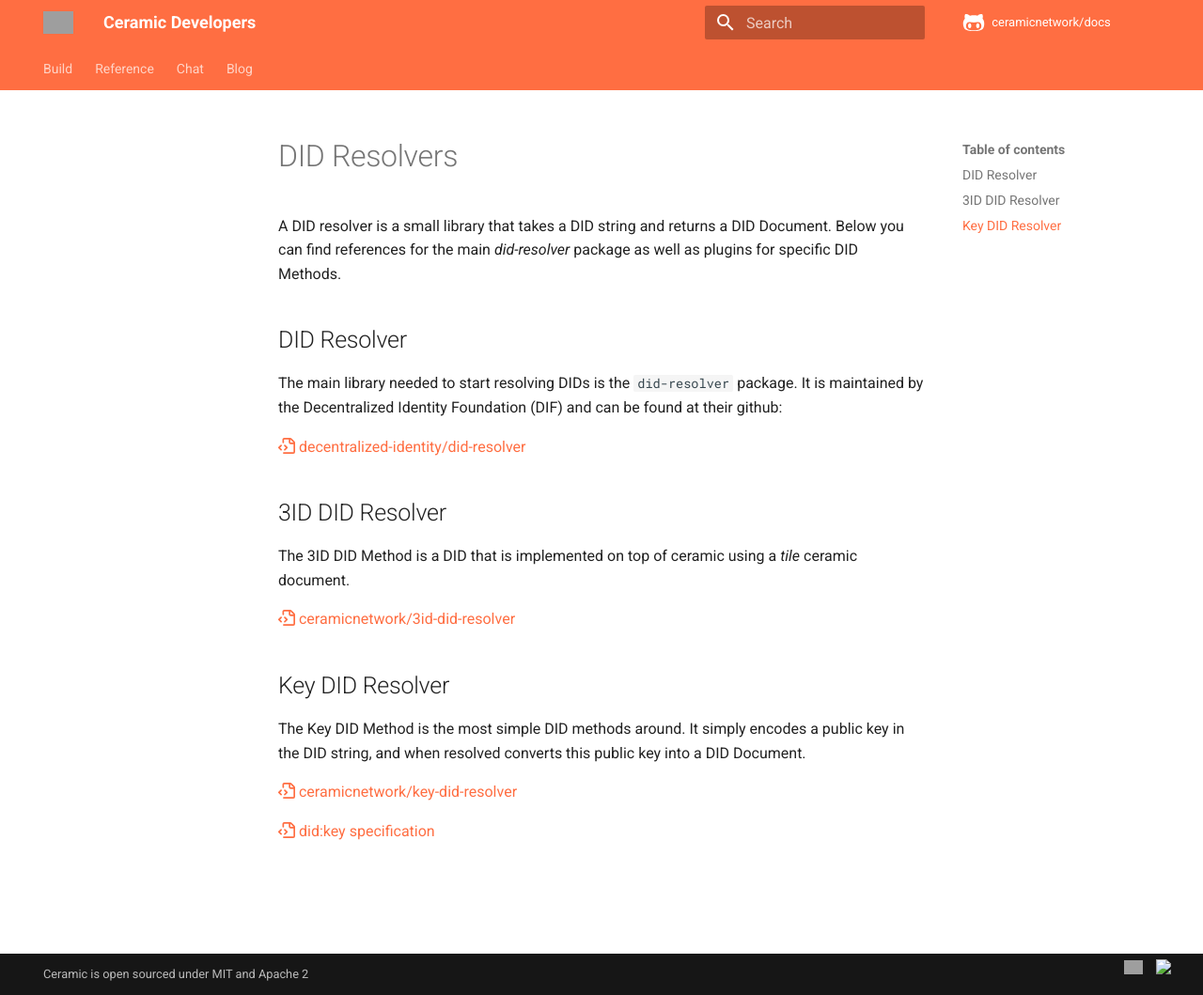
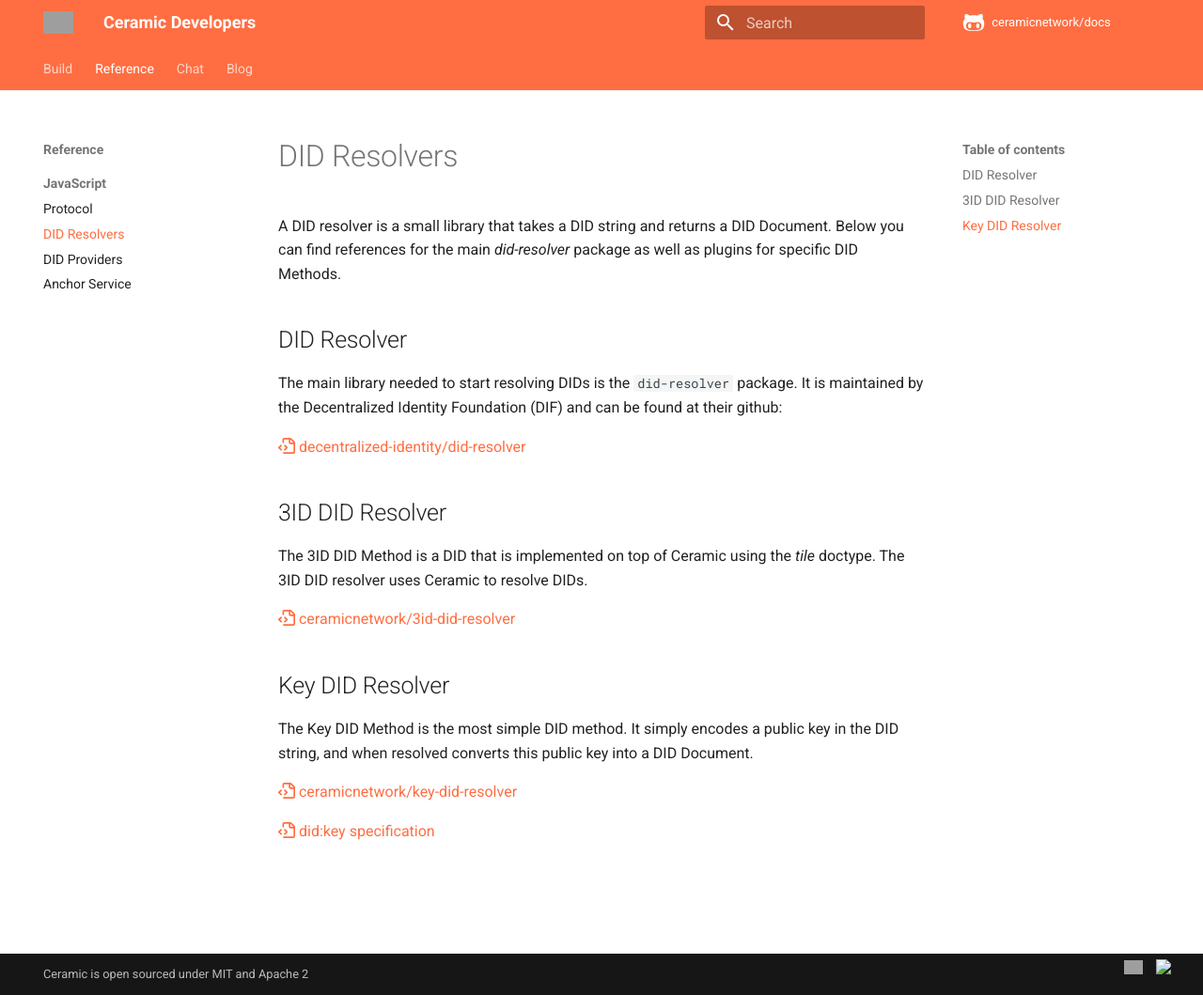
Before and after one commit to ceramicnetwork/docs, an MkDocs documentation site: the page built from docs/reference/javascript/did-resolvers.md, in a window 1280 px wide and 1059 px high. Shown: the whole window at 94% size. Built offline with MkDocs 1.6.1 and Material for MkDocs 9.7.7, drawn with Linux system fonts in a browser that asks for light colours; nearby versions of some CDN libraries; library files that are not in the unit come from our copies; comment, search, counter and statistics services are not loaded; grey boxes are pictures that could not be loaded.

Commit message:
Update and rename docs/reference/did-resolvers.md to docs/reference/javascript/did-resolvers.md

```diff
--- a/docs/reference/did-resolvers.md
+++ b/docs/reference/javascript/did-resolvers.md
@@ -1,24 +1,18 @@
 # DID Resolvers
-A DID resolver is a small library that takes a DID string and returns a DID
-Document. Below you can find references for the main *did-resolver* package
-as well as plugins for specific DID Methods.
+A DID resolver is a small library that takes a DID string and returns a DID Document. Below you can find references for the main *did-resolver* package as well as plugins for specific DID Methods.
 
 ## DID Resolver
-The main library needed to start resolving DIDs is the `did-resolver` package.
-It is maintained by the Decentralized Identity Foundation (DIF) and can be found
-at their github:
+The main library needed to start resolving DIDs is the `did-resolver` package. It is maintained by the Decentralized Identity Foundation (DIF) and can be found at their github:
 
 [:octicons-file-code-16: decentralized-identity/did-resolver](https://github.com/decentralized-identity/did-resolver){:target="_blank"}
 
 ## 3ID DID Resolver
-The 3ID DID Method is a DID that is implemented on top of ceramic using a *tile*
-ceramic document.
+The 3ID DID Method is a DID that is implemented on top of Ceramic using the *tile* doctype. The 3ID DID resolver uses Ceramic to resolve DIDs.
 
 [:octicons-file-code-16: ceramicnetwork/3id-did-resolver](https://github.com/ceramicnetwork/js-ceramic/tree/develop/packages/3id-did-resolver){:target="_blank"}
 
 ## Key DID Resolver
-The Key DID Method is the most simple DID methods around. It simply encodes a
-public key in the DID string, and when resolved converts this public key into
+The Key DID Method is the most simple DID method. It simply encodes a public key in the DID string, and when resolved converts this public key into
 a DID Document.
 
 [:octicons-file-code-16: ceramicnetwork/key-did-resolver](https://github.com/ceramicnetwork/js-ceramic/tree/develop/packages/key-did-resolver){:target="_blank"}
```
